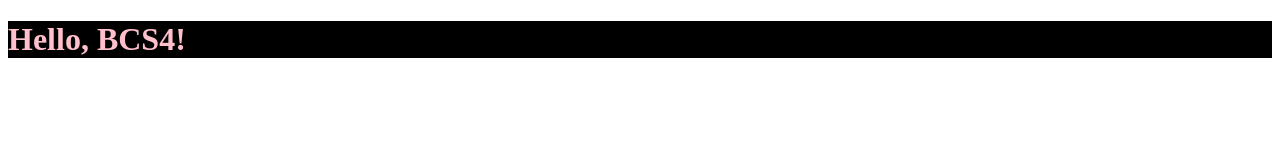
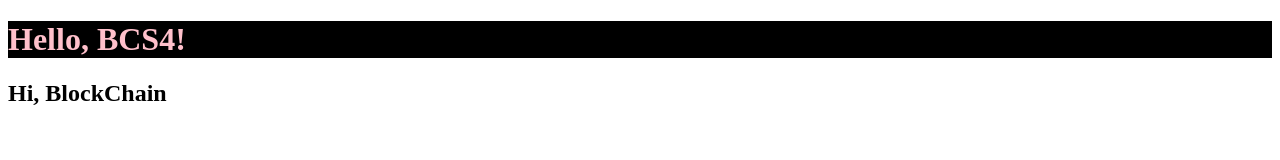
Before and after one commit to jihwan2843/hello-bcs4, a plain HTML site: page index.html in a window 1280 px wide. Drawn offline with Linux system fonts and the light colour scheme.

Commit message:
Add Hi BlockChain

```diff
--- a/index.html
+++ b/index.html
@@ -8,6 +8,7 @@
 </head>
 <body>
     <h1>Hello, BCS4!</h1>
+    <h2>Hi, BlockChain</h2>
     <script src="main.js"></script>
 </body>
 </html>
```
